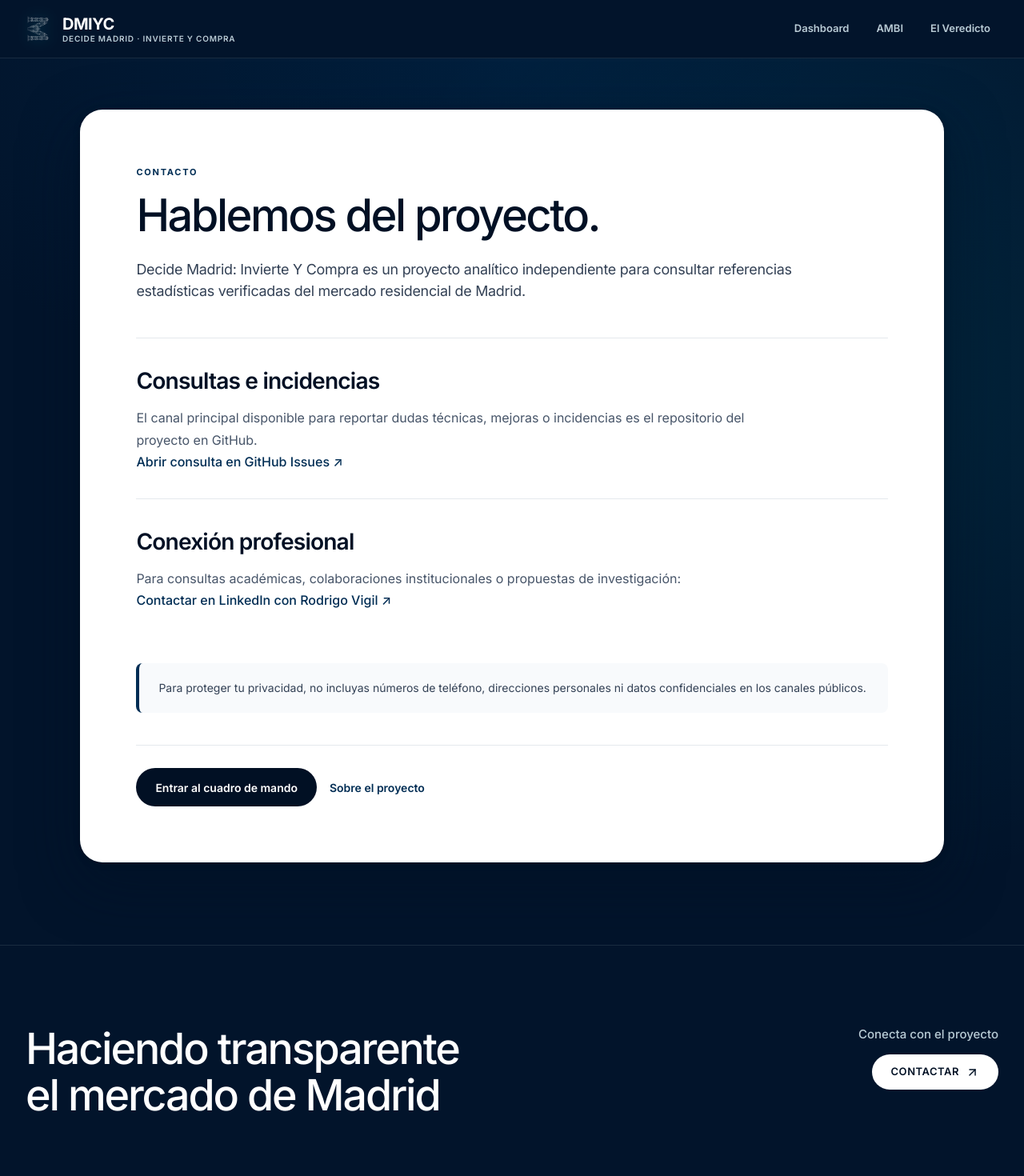
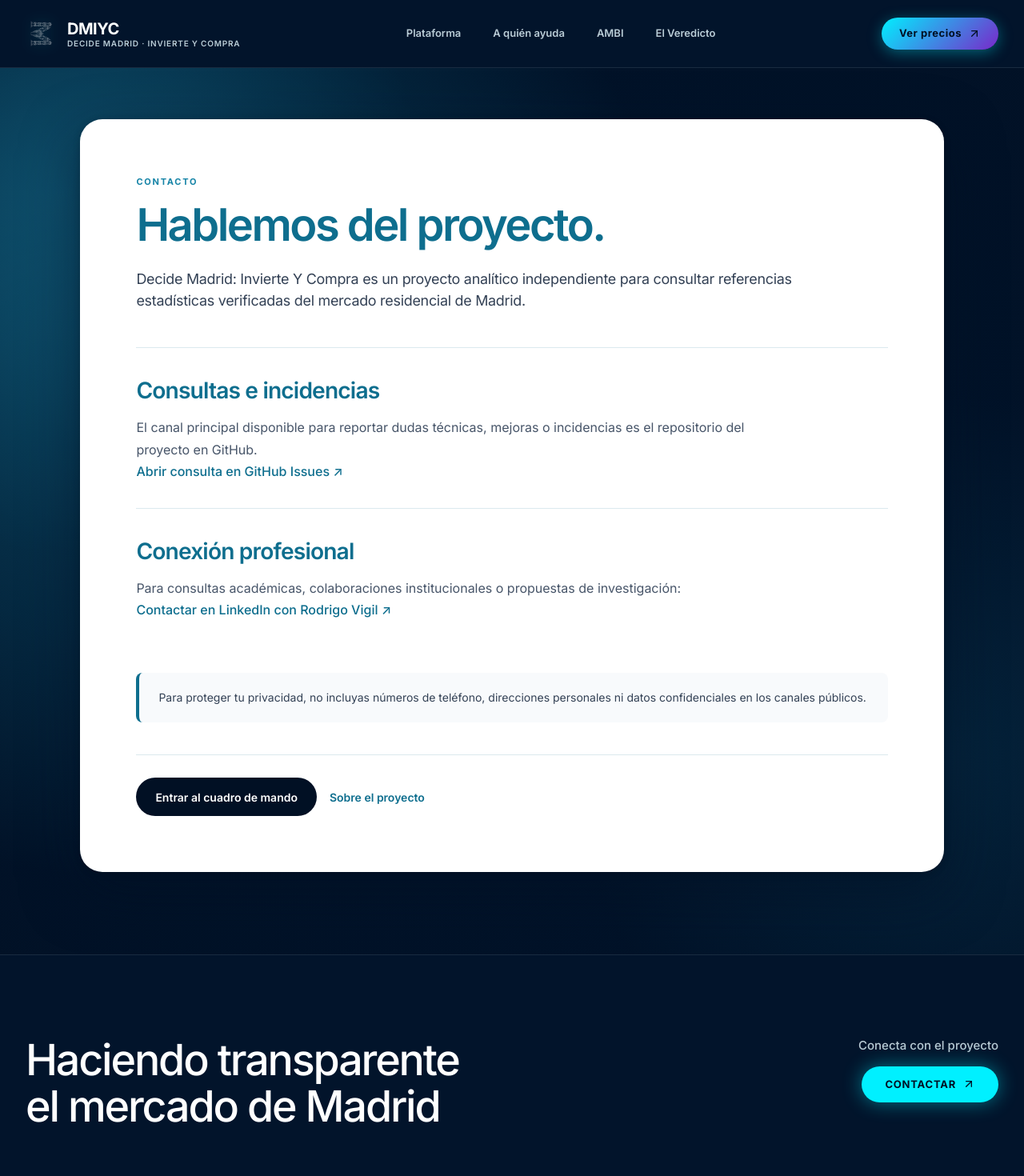
Before and after one commit to rodrigoapvigil/madrid-urban-intelligent, a Next.js app in the folder frontend/: page /contacto in a window 1280 px wide. Shown: the top 1470 px of the page at 80% size. Built offline with nearby package versions, Linux system fonts and the light colour scheme.

Commit message:
feat(ui): update emerald blue headings, auros button styling in cyan neon, and remove academic footer text

```diff
--- a/frontend/components/EditorialPage.css
+++ b/frontend/components/EditorialPage.css
@@ -1,13 +1,19 @@
+/* ==========================================================================
+   EDITORIAL PAGE (Auros Privacy Policy Style con cuadro blanco y fondo degradado)
+   ========================================================================== */
 .editorial-page {
   min-height: 100vh;
   padding: clamp(40px, 5vw, 68px) clamp(16px, 3.5vw, 32px) clamp(80px, 8vw, 120px);
   color: #011024;
-  background:
-    radial-gradient(ellipse 90% 60% at 50% 0%, rgba(0, 45, 84, 0.45), transparent 70%),
-    radial-gradient(circle at 85% 35%, rgba(0, 240, 255, 0.08), transparent 50%),
-    #02142B;
   position: relative;
   overflow: hidden;
+  /* Mismo fondo y degradados atmosféricos que la Landing Page */
+  background:
+    radial-gradient(ellipse 75% 85% at 12% 30%, rgba(22, 132, 167, 0.38) 0%, rgba(14, 110, 142, 0.24) 40%, rgba(2, 20, 43, 0.08) 72%, transparent 88%),
+    radial-gradient(circle 600px at 6% 14%, rgba(36, 160, 199, 0.28) 0%, rgba(14, 110, 142, 0.12) 50%, transparent 75%),
+    radial-gradient(ellipse 65% 75% at 92% 78%, rgba(14, 95, 128, 0.22) 0%, rgba(2, 20, 43, 0.15) 55%, transparent 80%),
+    radial-gradient(ellipse 100% 120% at 50% 50%, #02142B 0%, #011024 100%);
+  background-color: #02142B;
 }
 
 .editorial-page__inner {
@@ -24,19 +30,20 @@
 
 .editorial-page__eyebrow {
   margin: 0 0 16px;
-  color: #002D54;
+  color: #1684A7;
   font-size: 11px;
   font-weight: 700;
   letter-spacing: .16em;
   text-transform: uppercase;
 }
 
+/* Títulos en Azul Esmeralda profundo */
 .editorial-page h1 {
   max-width: 860px;
   margin: 0 0 24px;
-  color: #011024;
+  color: #0E6E8E;
   font-size: clamp(34px, 4.6vw, 56px);
-  font-weight: 500;
+  font-weight: 600;
   line-height: 1.05;
   letter-spacing: -.045em;
   text-wrap: balance;
@@ -54,14 +61,15 @@
 
 .editorial-page__section {
   padding: 32px 0;
-  border-top: 1px solid rgba(0, 45, 84, 0.1);
+  border-top: 1px solid rgba(14, 110, 142, 0.15);
 }
 
+/* Subtítulos de sección en Azul Esmeralda */
 .editorial-page__section h2 {
   margin: 0 0 12px;
   font-size: clamp(22px, 2.2vw, 30px);
   font-weight: 600;
-  color: #011024;
+  color: #0E6E8E;
   letter-spacing: -.03em;
 }
 
@@ -74,7 +82,7 @@
 }
 
 .editorial-page__section a {
-  color: #002D54;
+  color: #0E6E8E;
   font-weight: 500;
   text-underline-offset: 3px;
   transition: color .2s ease;
@@ -87,7 +95,7 @@
 .editorial-page__note {
   margin: 32px 0 0;
   padding: 20px 24px;
-  border-left: 4px solid #002D54;
+  border-left: 4px solid #0E6E8E;
   border-radius: 8px;
   background: #F8FAFC;
   color: #334155;
@@ -98,7 +106,7 @@
 .editorial-page__notice {
   margin: 28px 0;
   padding: 20px 24px;
-  border-left: 4px solid #002D54;
+  border-left: 4px solid #0E6E8E;
   border-radius: 8px;
   background: #F1F5F9;
   color: #1E293B;
@@ -107,7 +115,7 @@
 .editorial-page__notice strong {
   display: block;
   margin-bottom: 8px;
-  color: #011024;
+  color: #0E6E8E;
 }
 
 .editorial-page__notice p {
@@ -123,7 +131,7 @@
   gap: 16px;
   margin-top: 40px;
   padding-top: 28px;
-  border-top: 1px solid rgba(0, 45, 84, 0.1);
+  border-top: 1px solid rgba(14, 110, 142, 0.15);
 }
 
 .editorial-page__button {
@@ -141,12 +149,12 @@
 }
 
 .editorial-page__button:hover {
-  background: #002D54;
+  background: #0E6E8E;
   transform: translateY(-1px);
 }
 
 .editorial-page__actions a:not(.editorial-page__button) {
-  color: #002D54;
+  color: #0E6E8E;
   font-weight: 600;
   font-size: 14px;
   text-underline-offset: 3px;
--- a/frontend/components/SiteChrome.css
+++ b/frontend/components/SiteChrome.css
@@ -1,41 +1,32 @@
+/* ==========================================================================
+   SITE HEADER UNIFICADO (Idéntico a MadridLanding en todas las páginas)
+   ========================================================================== */
 .site-header {
   position: relative;
   z-index: 1200;
   width: 100%;
-  color: var(--blanco-humo, #FFFFFF);
+  color: #FFFFFF;
   background: #02142B;
   border-bottom: 1px solid rgba(186, 204, 214, 0.12);
 }
 
 .site-header-main {
-  width: min(100%, 1440px);
-  min-height: 72px;
+  width: min(1440px, calc(100% - 64px));
+  min-height: 84px;
   margin: 0 auto;
-  padding: 10px 28px;
+  padding: 12px 0;
   display: flex;
   align-items: center;
   justify-content: space-between;
-  gap: 24px;
+  gap: 28px;
 }
 
 .site-brand {
-  flex: 0 0 auto;
-  color: #FFFFFF;
-  text-decoration: none;
-  font-size: 19px;
-  line-height: 1.2;
-  font-weight: 650;
-  letter-spacing: -.045em;
-  white-space: nowrap;
   display: inline-flex;
   align-items: center;
-  gap: 10px;
-}
-.site-brand img {
-  width: 34px;
-  height: 34px;
-  object-fit: contain;
-  filter: drop-shadow(0 0 6px rgba(0, 240, 255, 0.4));
+  gap: 12px;
+  text-decoration: none;
+  flex: 0 0 auto;
 }
 
 .site-header-context {
@@ -46,17 +37,16 @@
 }
 
 .site-navigation {
-  flex: 0 0 auto;
   display: flex;
   align-items: center;
-  justify-content: flex-end;
-  gap: 6px;
+  gap: 8px;
+  flex: 0 0 auto;
 }
 
 .site-navigation a {
   position: relative;
-  min-height: 40px;
-  padding: 8px 14px;
+  min-height: 42px;
+  padding: 8px 16px;
   display: inline-flex;
   align-items: center;
   color: var(--color-silver-mist, #BACCD6);
@@ -70,34 +60,51 @@
 .site-navigation a:hover,
 .site-navigation a.active {
   color: #FFFFFF;
-  background: rgba(0, 45, 84, 0.5);
+  background: rgba(0, 45, 84, 0.55);
 }
 
 .site-navigation a.active::after {
   position: absolute;
-  right: 14px;
+  right: 16px;
   bottom: 4px;
-  left: 14px;
+  left: 16px;
   height: 2px;
   content: '';
   border-radius: 2px;
   background: var(--color-cyan-neon, #00F0FF);
 }
 
-.site-brand:focus-visible,
-.site-navigation a:focus-visible {
-  outline: 2px solid var(--color-cyan-neon, #00F0FF);
-  outline-offset: 3px;
+/* Header CTA Button */
+.mi-header__cta {
+  display: inline-flex;
+  align-items: center;
+  gap: 8px;
+  padding: 10px 22px;
+  border-radius: 9999px;
+  background: linear-gradient(135deg, #00F0FF 0%, #7928CA 100%);
+  color: #011024 !important;
+  font-size: 13px;
+  font-weight: 700;
+  letter-spacing: 0.04em;
+  text-decoration: none;
+  box-shadow: 0 4px 18px rgba(0, 240, 255, 0.35);
+  transition: transform 0.2s ease, box-shadow 0.2s ease;
+  white-space: nowrap;
+}
+
+.mi-header__cta:hover {
+  transform: translateY(-2px);
+  box-shadow: 0 6px 24px rgba(0, 240, 255, 0.6);
 }
 
 /* ==========================================================================
-   AUROS FOOTER (Universal para Landing y todas las pestañas)
+   AUROS FOOTER UNIFICADO (Idéntico en todas las páginas)
    ========================================================================== */
 .auros-footer {
   width: 100%;
   background: #02142B;
   color: #FFFFFF;
-  padding: clamp(60px, 8vw, 100px) 0 clamp(32px, 4vw, 48px);
+  padding: clamp(64px, 8vw, 104px) 0 clamp(32px, 4vw, 48px);
   position: relative;
   overflow: hidden;
   border-top: 1px solid rgba(186, 204, 214, 0.12);
@@ -140,26 +147,30 @@
   color: var(--color-silver-mist, #BACCD6);
 }
 
+/* Botón Contactar Destacado en Cian Neón con resplandor (según mockup del usuario) */
 .auros-footer__cta-button {
-  display: inline-flex;
-  align-items: center;
-  gap: 8px;
-  padding: 12px 24px;
-  border-radius: 9999px;
-  background: #FFFFFF;
-  color: #011024;
-  font-size: 13px;
-  font-weight: 600;
-  letter-spacing: 0.04em;
-  text-transform: uppercase;
-  text-decoration: none;
-  transition: transform 0.2s ease, box-shadow 0.2s ease, background-color 0.2s ease;
+  display: inline-flex !important;
+  align-items: center !important;
+  gap: 8px !important;
+  padding: 12px 28px !important;
+  border-radius: 9999px !important;
+  background: #00F0FF !important;
+  color: #011024 !important;
+  font-size: 13px !important;
+  font-weight: 750 !important;
+  letter-spacing: 0.06em !important;
+  text-transform: uppercase !important;
+  text-decoration: none !important;
+  border: 1px solid rgba(0, 240, 255, 0.8) !important;
+  box-shadow: 0 0 24px rgba(0, 240, 255, 0.45) !important;
+  transition: transform 0.2s ease, box-shadow 0.2s ease, background-color 0.2s ease !important;
 }
 
 .auros-footer__cta-button:hover {
-  background: var(--color-cyan-neon, #00F0FF);
-  transform: translateY(-2px);
-  box-shadow: 0 8px 24px rgba(0, 240, 255, 0.35);
+  background: #FFFFFF !important;
+  color: #011024 !important;
+  box-shadow: 0 0 32px rgba(0, 240, 255, 0.75) !important;
+  transform: translateY(-2px) !important;
 }
 
 .auros-footer__mid {
@@ -210,66 +221,33 @@
   justify-content: center;
   color: var(--color-silver-mist, #BACCD6);
   text-decoration: none;
-  transition: border-color 0.2s ease, color 0.2s ease, transform 0.2s ease;
+  transition: border-color 0.2s ease, color 0.2s ease, transform 0.2s ease, box-shadow 0.2s ease;
 }
 
 .auros-footer__social-btn:hover {
   border-color: var(--color-cyan-neon, #00F0FF);
   color: var(--color-cyan-neon, #00F0FF);
   transform: translateY(-2px);
-  box-shadow: 0 0 16px rgba(0, 240, 255, 0.25);
+  box-shadow: 0 0 16px rgba(0, 240, 255, 0.35);
 }
 
 .auros-footer__bottom {
   display: flex;
   align-items: center;
-  justify-content: space-between;
-  gap: 16px;
+  justify-content: flex-end;
   padding-top: 24px;
   border-top: 1px solid rgba(186, 204, 214, 0.08);
   font-size: 11px;
   font-weight: 500;
-  letter-spacing: 0.06em;
+  letter-spacing: 0.08em;
   color: rgba(186, 204, 214, 0.65);
   text-transform: uppercase;
-  flex-wrap: wrap;
-}
-
-@media (max-width: 900px) {
-  .site-header-main { flex-wrap: wrap; justify-content: space-between; gap: 8px 16px; }
-  .site-header-context { order: 3; flex: 1 0 100%; }
-  .auros-footer__top {
-    flex-direction: column;
-    align-items: flex-start;
-    gap: 32px;
-  }
-  .auros-footer__cta-wrap {
-    align-items: flex-start;
-  }
-  .auros-footer__mid {
-    flex-direction: column;
-    align-items: flex-start;
-    gap: 28px;
-  }
-  .auros-footer__bottom {
-    flex-direction: column;
-    align-items: flex-start;
-    gap: 12px;
-  }
-}
-
-@media (max-width: 540px) {
-  .site-header-main { gap: 6px 10px; padding: 10px 14px; }
-  .site-brand { width: 100%; justify-content: center; text-align: center; font-size: 17px; }
-  .site-header-context { order: 2; }
-  .site-navigation { width: 100%; justify-content: center; gap: 2px; }
-  .site-navigation a { min-height: 40px; padding: 8px 9px; font-size: 12px; }
 }
 
 /* ==========================================================================
-   DMIYC BRAND (Logo rotado en sentido horario + tipografía jerárquica)
+   DMIYC BRAND (Logo rotado 90º en sentido horario + tipografía jerárquica)
    ========================================================================== */
-.mi-brand {
+.mi-brand, .site-brand {
   display: inline-flex !important;
   align-items: center !important;
   gap: 12px !important;
@@ -294,7 +272,8 @@
   filter: drop-shadow(0 0 8px rgba(0, 240, 255, 0.45));
 }
 
-.mi-brand:hover .mi-brand__mark img {
+.mi-brand:hover .mi-brand__mark img,
+.site-brand:hover .mi-brand__mark img {
   transform: rotate(90deg) scale(1.08) !important;
   filter: drop-shadow(0 0 12px rgba(0, 240, 255, 0.75));
 }
@@ -320,3 +299,30 @@
   text-transform: uppercase;
   color: var(--color-silver-mist, #BACCD6);
 }
+
+@media (max-width: 900px) {
+  .site-header-main { flex-wrap: wrap; justify-content: space-between; gap: 12px 16px; }
+  .site-header-context { order: 3; flex: 1 0 100%; }
+  .auros-footer__top {
+    flex-direction: column;
+    align-items: flex-start;
+    gap: 32px;
+  }
+  .auros-footer__cta-wrap {
+    align-items: flex-start;
+  }
+  .auros-footer__mid {
+    flex-direction: column;
+    align-items: flex-start;
+    gap: 28px;
+  }
+  .auros-footer__bottom {
+    justify-content: flex-start;
+  }
+}
+
+@media (max-width: 640px) {
+  .site-header-main { gap: 8px 12px; }
+  .site-navigation { width: 100%; justify-content: flex-start; overflow-x: auto; padding-bottom: 4px; }
+  .site-navigation a { padding: 6px 10px; font-size: 12px; }
+}
--- a/frontend/components/SiteChrome.tsx
+++ b/frontend/components/SiteChrome.tsx
@@ -9,37 +9,31 @@ type SiteHeaderProps = {
 };
 
 export function SiteHeader({ activePath, children }: SiteHeaderProps) {
-  const links = [
-    { href: '/madrid', label: 'Dashboard' },
-    { href: '/madrid/chat', label: 'AMBI' },
-    { href: '/madrid/veredicto', label: 'El Veredicto' },
-  ];
-
   return (
-    <header className="site-header">
+    <header className="site-header" role="banner">
       <div className="site-header-main">
         <Link href="/" className="site-brand" aria-label="DMIYC - Decide Madrid: Invierte Y Compra">
           <span className="mi-brand__mark">
-            <Image src="/decide-madrid-mark.webp" alt="DMIYC" width={38} height={38} />
+            <Image src="/decide-madrid-mark.webp" alt="DMIYC" width={38} height={38} priority />
           </span>
           <span className="mi-brand__text">
             <strong className="mi-brand__acronym">DMIYC</strong>
             <small className="mi-brand__subtitle">Decide Madrid · Invierte y Compra</small>
           </span>
         </Link>
+
         {children && <div className="site-header-context">{children}</div>}
+
         <nav className="site-navigation" aria-label="Navegación principal">
-          {links.map((link) => (
-            <Link
-              key={link.href}
-              href={link.href}
-              className={activePath === link.href ? 'active' : ''}
-              aria-current={activePath === link.href ? 'page' : undefined}
-            >
-              {link.label}
-            </Link>
-          ))}
+          <Link href="/#plataforma">Plataforma</Link>
+          <Link href="/#impacto">A quién ayuda</Link>
+          <Link href="/madrid/chat" className={activePath === '/madrid/chat' ? 'active' : ''}>AMBI</Link>
+          <Link href="/madrid/veredicto" className={activePath === '/madrid/veredicto' ? 'active' : ''}>El Veredicto</Link>
         </nav>
+
+        <Link href="/madrid" className="mi-header__cta">
+          Ver precios <ArrowUpRight size={16} aria-hidden="true" />
+        </Link>
       </div>
     </header>
   );
@@ -59,7 +53,7 @@ export function SiteFooter() {
           <div className="auros-footer__cta-wrap">
             <span className="auros-footer__cta-label">Conecta con el proyecto</span>
             <Link href="/contacto" className="auros-footer__cta-button">
-              Contactar <ArrowUpRight size={17} aria-hidden="true" />
+              CONTACTAR <ArrowUpRight size={16} aria-hidden="true" />
             </Link>
           </div>
         </div>
@@ -67,15 +61,15 @@ export function SiteFooter() {
         {/* Fila central: Enlaces horizontales + Redes sociales */}
         <div className="auros-footer__mid">
           <nav className="auros-footer__nav" aria-label="Enlaces institucionales y legales">
-            <Link href="/madrid">Cuadro de mando</Link>
+            <Link href="/madrid">CUADRO DE MANDO</Link>
             <Link href="/madrid/chat">AMBI</Link>
-            <Link href="/madrid/veredicto">El Veredicto</Link>
-            <Link href="/metodologia">Metodología</Link>
-            <Link href="/sobre-el-proyecto">Sobre el proyecto</Link>
-            <Link href="/contacto">Contacto</Link>
-            <Link href="/privacidad">Privacidad</Link>
-            <Link href="/aviso-legal">Aviso legal</Link>
-            <Link href="/cookies">Cookies</Link>
+            <Link href="/madrid/veredicto">EL VEREDICTO</Link>
+            <Link href="/metodologia">METODOLOGÍA</Link>
+            <Link href="/sobre-el-proyecto">SOBRE EL PROYECTO</Link>
+            <Link href="/contacto">CONTACTO</Link>
+            <Link href="/privacidad">PRIVACIDAD</Link>
+            <Link href="/aviso-legal">AVISO LEGAL</Link>
+            <Link href="/cookies">COOKIES</Link>
           </nav>
 
           <div className="auros-footer__socials">
@@ -100,11 +94,8 @@ export function SiteFooter() {
           </div>
         </div>
 
-        {/* Fila inferior: Crédito institucional + Copyright */}
+        {/* Fila inferior: Copyright */}
         <div className="auros-footer__bottom">
-          <span className="auros-footer__credit">
-            PROYECTO ACADÉMICO INDEPENDIENTE · TRABAJO FIN DE MÁSTER (UPM)
-          </span>
           <span className="auros-footer__copyright">
             © 2026 DMIYC
           </span>
```
